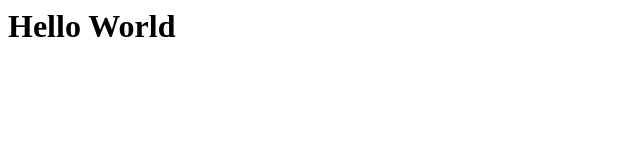
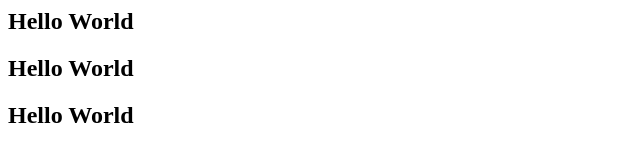
Before and after one commit to dulee19/ingsoftware, a plain HTML site: page index.html in a window 1280 px wide. Shown: the whole page, without its empty margins (0-640 px from the left). Drawn offline with Linux system fonts and the light colour scheme.

Commit message:
Update index.html
new change

```diff
--- a/index.html
+++ b/index.html
@@ -1 +1,3 @@
-<h1>Hello World</h1>
+<h2>Hello World</h2>
+<h2>Hello World</h2>
+<h2>Hello World</h2>
```
